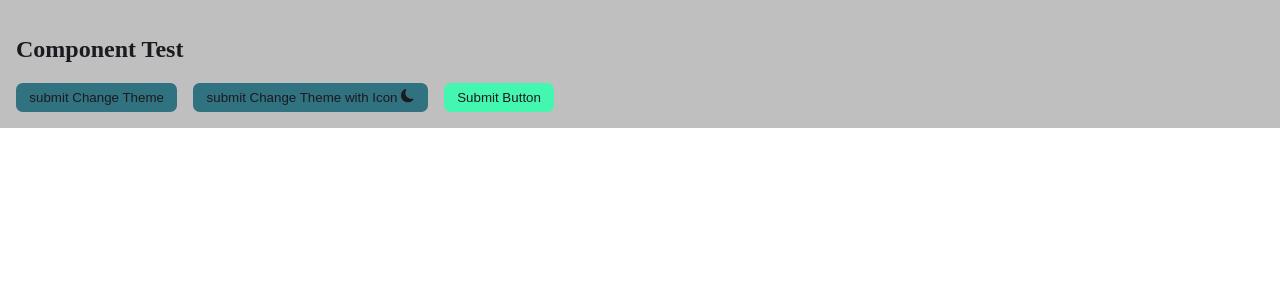
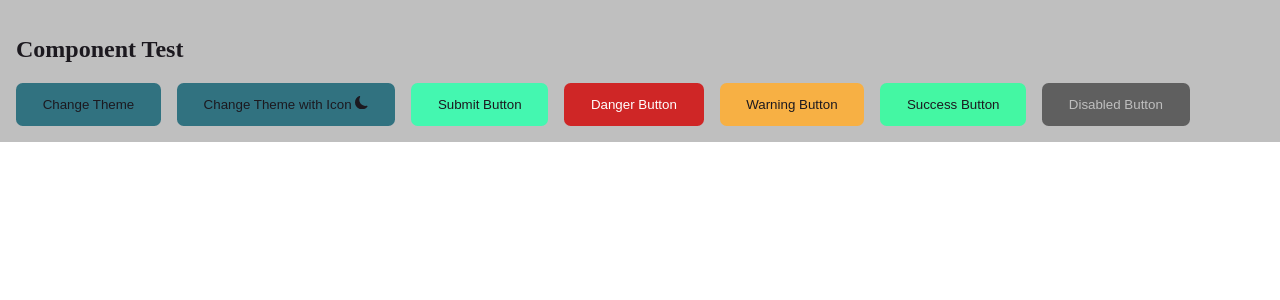
Before and after one commit to ChrsSampson/food-app, a React (Vite) app in the folder client/: page /test in a window 1280 px wide. Shown: the top 300 px of the page. Built offline with nearby package versions, Linux system fonts and the light colour scheme.

Commit message:
Adds Button component and variations

```diff
--- a/client/package.json
+++ b/client/package.json
@@ -10,6 +10,7 @@
     "preview": "vite preview"
   },
   "dependencies": {
+    "framer-motion": "^10.12.16",
     "react": "^18.2.0",
     "react-dom": "^18.2.0",
     "react-icons": "^4.8.0",
--- a/client/src/components/Button.jsx
+++ b/client/src/components/Button.jsx
@@ -1,12 +1,13 @@
 import { useContext } from "react";
 import { ThemeContext } from "../context/ThemeProvider";
+import {motion} from 'framer-motion';
 
 const placeholderEvent = () => {
     console.warn('This Button does not have an onClick event handler');
 }
 
 
-export default function Button({onClick=placeholderEvent, children, submit=false, text='submit', disabled}) {
+export default function Button({onClick=placeholderEvent, variant, children, submit=false, text, disabled}) {
 
     const {theme, staticTheme} = useContext(ThemeContext);
 
@@ -20,14 +21,84 @@ export default function Button({onClick=placeholderEvent, children, submit=false
         background: theme.secondaryButton,
     }
 
+    const submitButton = <motion.input
+                            style={submitStyle}
+                            value={text}
+                            disabled={disabled}
+                            type="submit"
+                            whileHover={{scale: 1.1}}
+                            whileTap={{
+                                scale: 0.9
+                            }}
+                            transition={{
+                                type: 'spring',
+                                stiffness: 400,
+                                damping: 20
+                            }}
+                        />
+
+    const baseProps = {
+        disabled: disabled,
+        onClick:onClick,
+        disabled:disabled,
+        whileHover:{scale: 1.1},
+        whileTap:{
+            scale: 0.9
+        },
+        transition:{
+            type: 'spring',
+            stiffness: 400,
+            damping: 20
+        }
+    }
+
+    const baseButton = <motion.button
+                            style={baseStyle}
+                            onClick={onClick}
+                            disabled={disabled}
+                            whileHover={{scale: 1.1}}
+                            whileTap={{
+                                scale: 0.9
+                            }}
+                            transition={{
+                                type: 'spring',
+                                stiffness: 400,
+                                damping: 20
+                            }}
+                        >
+                            {text} {children}
+                        </motion.button>
+
+    if (disabled){
+        return (
+            <button disabled>{text} {children}</button>
+        )
+    }
     if(submit) {
         return (
-            <input style={submitStyle} value={text} type="submit" />
+            submitButton
         )
+
     } else {
-        return (
-            <button style={baseStyle} onClick={onClick}> {text} {children} </button>
-        )
+        switch(variant) {
+            case 'danger':
+                return (
+                    <motion.button className="danger-btn" {...baseProps}>{text} {children}</motion.button>
+                )
+            case 'warning':
+                return (
+                    <motion.button className="warning-btn" {...baseProps}>{text} {children}</motion.button>
+                )
+            case 'success':
+                return (
+                    <motion.button className="success-btn" {...baseProps}>{text} {children}</motion.button>
+                )
+            default:
+                return (
+                    baseButton
+                )
+        }
+
     }
 
 
--- a/client/src/pages/Test.jsx
+++ b/client/src/pages/Test.jsx
@@ -22,6 +22,10 @@ export default function Test () {
                 <Button onClick={toggleTheme}>Change Theme</Button>
                 <Button onClick={toggleTheme}>Change Theme with Icon <BsFillMoonFill /> </Button>
                 <Button text="Submit Button" submit />
+                <Button variant='danger' text="Danger Button" />
+                <Button variant='warning' text="Warning Button" />
+                <Button variant='success' text="Success Button" />
+                <Button disabled text="Disabled Button" />
             </div>
         </Container>
     )
--- /dev/null
+++ b/client/src/styles/_button.scss
@@ -0,0 +1,72 @@
+// root button styles
+
+button, input[type="button"] {
+
+    border: none;
+    border-radius: .5em;
+    padding: 1em 2em;
+    transition: background-color, color .3s ease-in-out;
+    cursor: pointer;
+
+    &:hover{
+        // override inline stlyes
+        background-color: darken($primary-button, 12%) !important;
+        color: $primary !important;
+        transition: background-color, color .3s ease-in-out;
+    }
+}
+
+input[type="submit"] {
+    border: none;
+    border-radius: .5em;
+    padding: 1em 2em;
+    cursor: pointer;
+
+    &:hover{
+        // override inline stlyes
+        background-color: darken($secondary-button, 12%) !important;
+        color: $secondary !important;
+        transition: background-color, color .3s ease-in-out;
+    }
+}
+
+button[disabled], input[type="button"][disabled], input[type="submit"][disabled] {
+    background-color: #5f5f5f !important;
+    color: $primary;
+    cursor: not-allowed;
+}
+
+// variant button styles - these don't change with theme
+
+.danger-btn{
+    background-color: $danger;
+    color: white;
+
+    &:hover{
+        background-color: darken($danger, 12%) !important;
+        color: darken(white, 10%) !important;
+        transition: background-color, color .3s ease-in-out;
+    }
+}
+
+.warning-btn{
+    background-color: $warning;
+    color: $secondary;
+
+    &:hover{
+        background-color: darken($warning, 12%) !important;
+        color: $secondary !important;
+        transition: background-color, color .3s ease-in-out;
+    }
+}
+
+.success-btn{
+    background-color: $success;
+    color: $secondary;
+
+    &:hover{
+        background-color: darken($success, 12%) !important;
+        color: $secondary !important;
+        transition: background-color, color .3s ease-in-out;
+    }
+}
--- a/client/src/styles/_colors.scss
+++ b/client/src/styles/_colors.scss
@@ -3,3 +3,6 @@ $secondary: #1c191f;
 $primary-button: #317280;
 $secondary-button: #44f7b0;
 $accent: #40536c;
+$danger: #cf2626;
+$warning: #f7b044;
+$success: #44f7a3;
--- a/client/src/styles/index.scss
+++ b/client/src/styles/index.scss
@@ -1,22 +1,7 @@
 // they are getting rid of import, this needs changed at some point to @use
-@import './colors.scss';
+@import './colors.scss', './button.scss';
 
 body{
     padding: 0;
     margin: 0;
 }
-
-button, input[type="submit"] {
-
-    border: none;
-    border-radius: .5em;
-    padding: .5em 1em;
-    transition: background-color, color .3s ease-in-out;
-
-    &:hover{
-        // override inline stlyes
-        background-color: $accent !important;
-        color: $primary !important;
-        transition: background-color, color .3s ease-in-out;
-    }
-}
```
Also changed, not shown: 1 other file (tests, documents, lock files or other folders).
